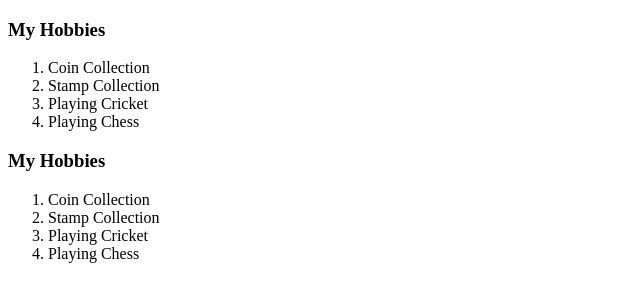
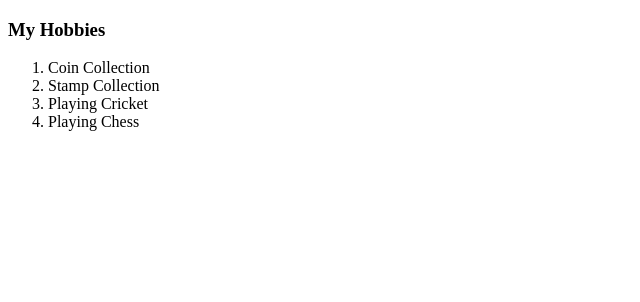
Before and after one commit to Nicky2507/CV, a plain HTML site: page hobbies.html in a window 1280 px wide. Shown: the whole page, without its empty margins (0-640 px from the left). Drawn offline with Linux system fonts and the light colour scheme.

Commit message:
Update hobbies.html

```diff
--- a/hobbies.html
+++ b/hobbies.html
@@ -18,10 +18,3 @@
 </body>
 
 </html>
-<h3>My Hobbies</h3>
-<ol>
-  <li>Coin Collection</li>
-  <li>Stamp Collection</li>
-  <li>Playing Cricket</li>
-  <li>Playing Chess</li>
-</ol>
```
